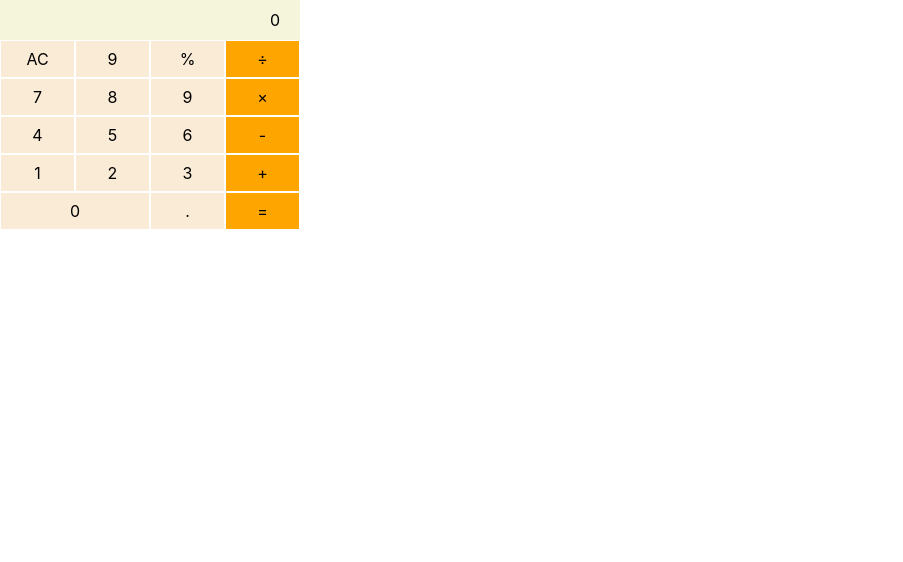
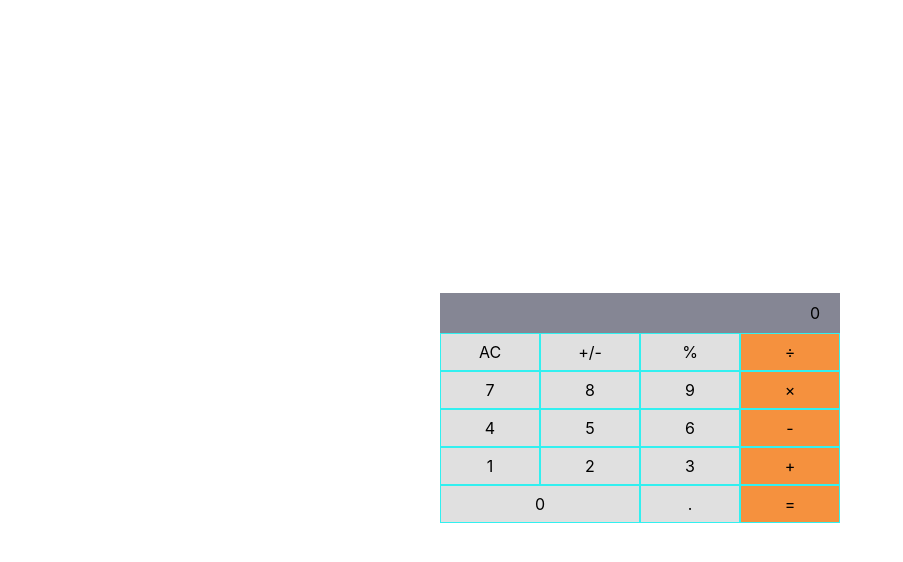
Before and after one commit to Arslan49sp/math-magicians, a React (Create React App) app: page / in a window 1280 px wide. Shown: the top 562 px of the page, without its empty margins (0-903 px from the left). Built offline with nearby package versions, Linux system fonts and the light colour scheme.

Commit message:
Remove all the remaining files from boilerplate, remove warnings, and match the desing.

```diff
--- a/src/components/Calculator.js
+++ b/src/components/Calculator.js
@@ -3,7 +3,7 @@ import InputButton from './InputButton';
 
 const number = [
   'AC',
-  '9',
+  '+/-',
   '%',
   '\u00F7',
   7,
--- a/src/components/InputButton.js
+++ b/src/components/InputButton.js
@@ -17,8 +17,8 @@ function InputButton({ inputSymbol, background }) {
 }
 
 InputButton.propTypes = {
-  inputSymbol: PropTypes.isRequired,
-  background: PropTypes.isRequired,
+  inputSymbol: PropTypes.oneOfType([PropTypes.number, PropTypes.string]).isRequired,
+  background: PropTypes.string.isRequired,
 };
 
 export default InputButton;
--- a/src/index.css
+++ b/src/index.css
@@ -1,5 +1,8 @@
 body {
-  margin: 0;
+  display: flex;
+  justify-content: center;
+  align-items: center;
+  height: 100vh;
   font-family:
     -apple-system,
     BlinkMacSystemFont,
@@ -29,8 +32,8 @@ code {
 .calc-container {
   display: grid;
   grid-template-columns: 1fr 1fr 1fr 1fr;
-  min-width: 300px;
-  max-width: 300px;
+  min-width: 400px;
+  max-width: 400px;
   text-align: center;
 }
 
@@ -38,13 +41,13 @@ code {
   grid-column: span 4;
   width: inherit;
   text-align: right;
-  background-color: beige;
+  background-color: #858694;
   padding: 10px 20px;
 }
 
 .input-container {
   padding: 8px 15px;
-  border: 1px solid white;
+  border: 1px solid rgb(50, 240, 240);
   text-align: center;
 }
 
@@ -58,9 +61,9 @@ code {
 }
 
 .red {
-  background-color: orange;
+  background-color: #f5913e;
 }
 
 .gray {
-  background-color: antiquewhite;
+  background-color: #e0e0e0;
 }
--- a/src/index.js
+++ b/src/index.js
@@ -2,7 +2,6 @@ import React from 'react';
 import ReactDOM from 'react-dom/client';
 import './index.css';
 import App from './App';
-import reportWebVitals from './reportWebVitals';
 
 const root = ReactDOM.createRoot(document.getElementById('root'));
 root.render(
@@ -14,4 +13,3 @@ root.render(
 // If you want to start measuring performance in your app, pass a function
 // to log results (for example: reportWebVitals(console.log))
 // or send to an analytics endpoint. Learn more: https://bit.ly/CRA-vitals
-reportWebVitals();
--- a/src/reportWebVitals.js
+++ /dev/null
@@ -1,15 +0,0 @@
-const reportWebVitals = (onPerfEntry) => {
-  if (onPerfEntry && onPerfEntry instanceof Function) {
-    import('web-vitals').then(({
-      getCLS, getFID, getFCP, getLCP, getTTFB,
-    }) => {
-      getCLS(onPerfEntry);
-      getFID(onPerfEntry);
-      getFCP(onPerfEntry);
-      getLCP(onPerfEntry);
-      getTTFB(onPerfEntry);
-    });
-  }
-};
-
-export default reportWebVitals;
```
Also changed, not shown: src/setupTests.js (deleted, +0 -5 lines), 1 other file (tests, documents, lock files or other folders).
